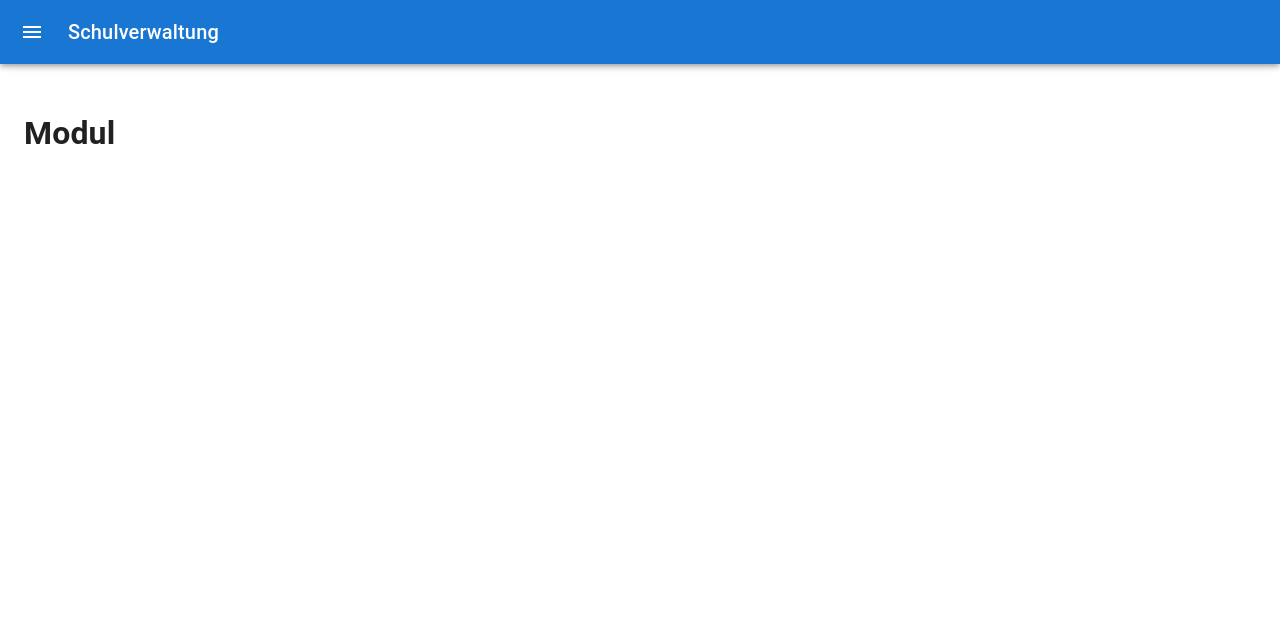
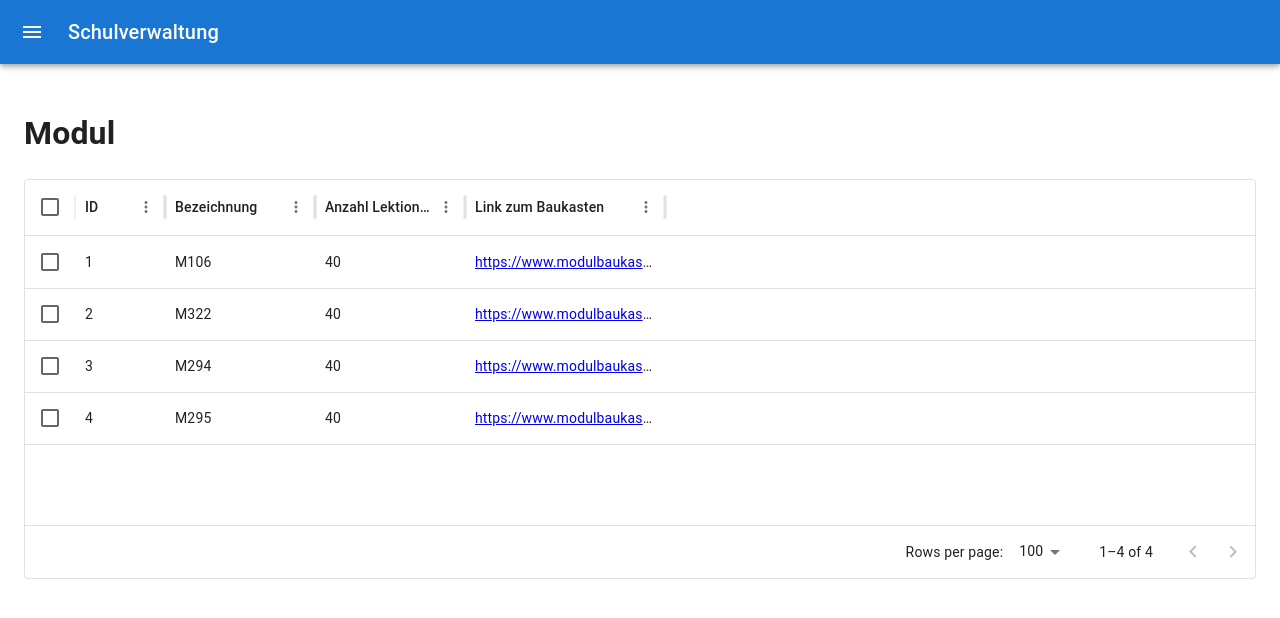
Before and after one commit to MetzgerMAIN/Website, a React (Create React App) app: page /module in a window 1280 px wide. Shown: the top 618 px of the page. Built offline with nearby package versions, Linux system fonts and the light colour scheme.

Commit message:
edited modul.jsx with table

```diff
--- a/src/pages/Modul/Modul.jsx
+++ b/src/pages/Modul/Modul.jsx
@@ -1,9 +1,53 @@
+import * as React from 'react';
+import { Box as MuiBox } from '@mui/material';
+import { DataGrid } from '@mui/x-data-grid';
+import {
+    Box,
+    CssBaseline,
+    Divider,
+    Drawer,
+    IconButton, List, ListItem, ListItemButton, ListItemIcon, ListItemText,
+    styled,
+    Toolbar,
+    Typography, useTheme
+} from "@mui/material";
 const Modul = () => {
+    const columns = [
+        { field: 'id', headerName: 'ID', width: 90 },
+        { field: 'bezeichnung', headerName: 'Bezeichnung', width: 150 },
+        { field: 'anzahlLektionen', headerName: 'Anzahl Lektionen', width: 150 },
+        {
+            field: 'linkZuBaukasten',
+            headerName: 'Link zum Baukasten',
+            width: 200,
+            renderCell: (params) => (
+                <a href={params.value} target="_blank" rel="noopener noreferrer">
+                    {params.value}
+                </a>
+            )
+        },
+    ];
+
+    const rows = [
+        { id: 1, bezeichnung: 'M106', anzahlLektionen: 40, linkZuBaukasten: 'https://www.modulbaukasten.ch/module/106' },
+        { id: 2, bezeichnung: 'M322', anzahlLektionen: 40, linkZuBaukasten: 'https://www.modulbaukasten.ch/module/322' },
+        { id: 3, bezeichnung: 'M294', anzahlLektionen: 40, linkZuBaukasten: 'https://www.modulbaukasten.ch/module/294' },
+        { id: 4, bezeichnung: 'M295', anzahlLektionen: 40, linkZuBaukasten: 'https://www.modulbaukasten.ch/module/295' },
+    ];
+
     return (
-        <>
+        <Box sx={{ height: 400, width: '100%' }}>
             <h1>Modul</h1>
-        </>
-    )
-}
+            <DataGrid
+                rows={rows}
+                columns={columns}
+                pageSize={5}
+                rowsPerPageOptions={[5]}
+                checkboxSelection
+                disableSelectionOnClick
+            />
+        </Box>
+    );
+};
 
 export default Modul;
```
Also changed, not shown: package.json (+5 -2 lines), 1 other file (tests, documents, lock files or other folders).
